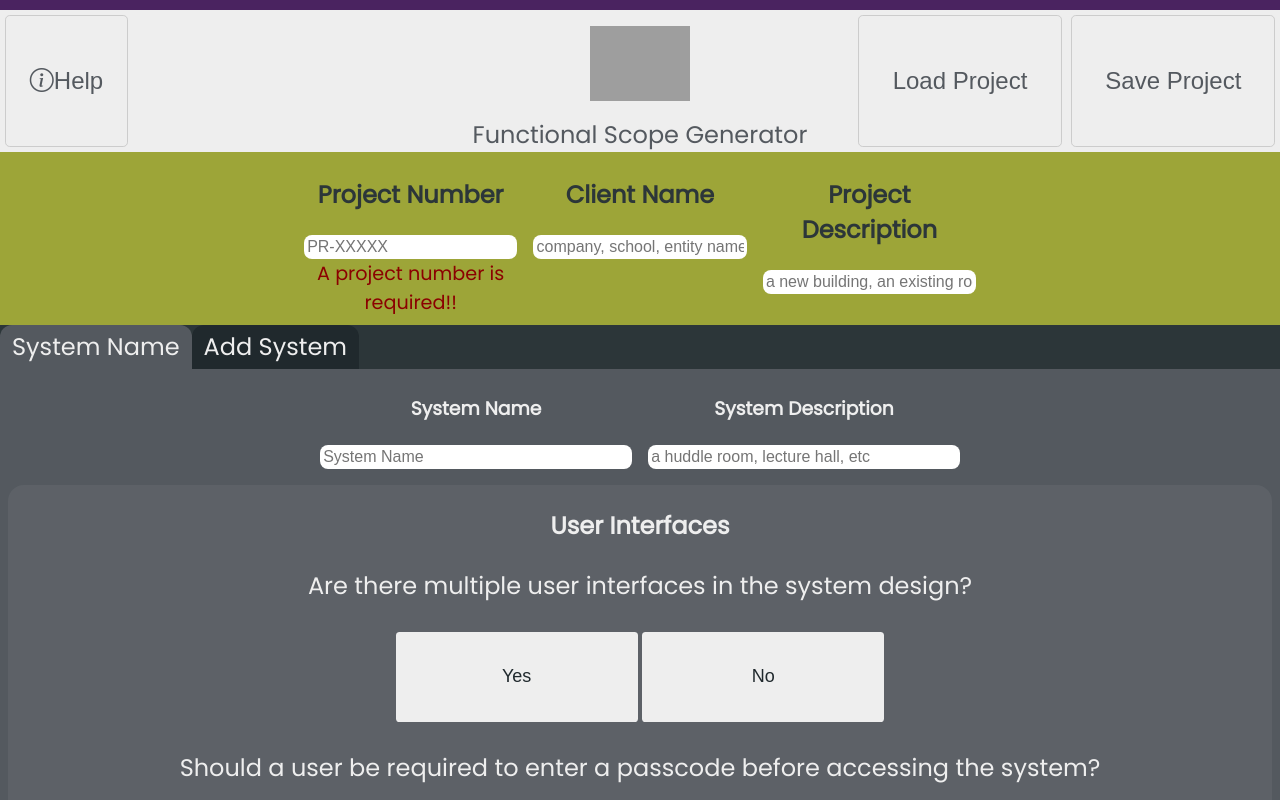
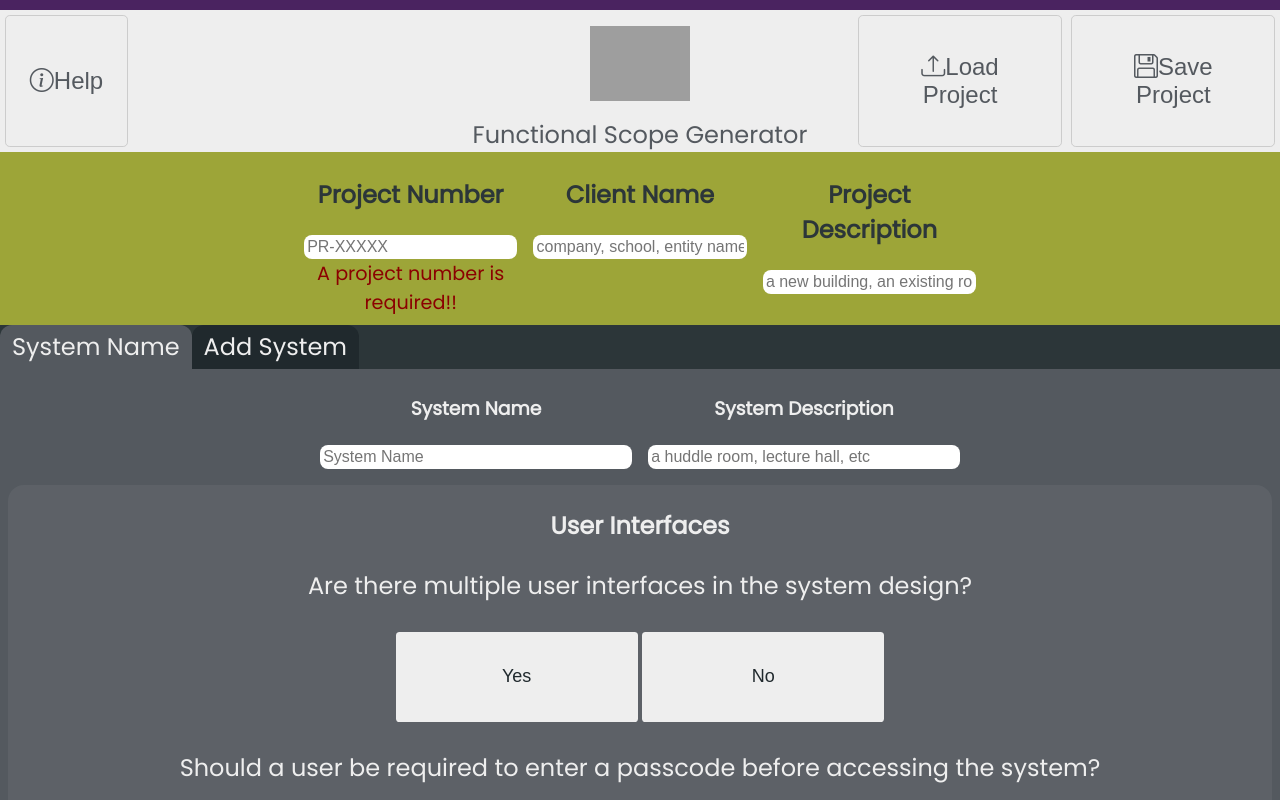
Before and after one commit to ryanjblajda/scope-generator, an Angular app: page / in a window 1280 px wide. Shown: the top 800 px of the page. Built offline with nearby package versions, Linux system fonts and the light colour scheme; grey boxes are pictures that could not be loaded.

Commit message:
add icons to buttons

```diff
--- a/src/app/app.component.html
+++ b/src/app/app.component.html
@@ -13,16 +13,16 @@
     </section>
     <section class="header-item right">
       <!--<button (click)="saveCurrentProject()">Save Project</button>-->
-      <button (click)="loadExistingProject()">Load Project</button>
-      <button (click)="exportCurrentProject()">Save Project</button>
+      <button (click)="loadExistingProject()"><i class="bi bi bi-upload"></i><span>Load Project</span></button>
+      <button (click)="exportCurrentProject()"><i class="bi bi-floppy"></i><span>Save Project</span></button>
     </section>
   </header>
   <app-project *ngIf="!loading() || loaded()" [project]="project" [questions]="questions"></app-project>
   <article class="download-container" *ngIf="downloadReady()">
-    <a [href]="downloadURL()" [download]="downloadName()"><button (click)="downloaded()">Download</button></a>
+    <a [href]="downloadURL()" [download]="downloadName()"><button (click)="downloaded()"><i class="bi bi-cloud-download"></i><span>Save Project</span></button></a>
   </article>
   <footer *ngIf="loaded()" class="footer">
-    <button (click)="onGenerateScopeClicked()">Generate Scope</button>
+    <button (click)="onGenerateScopeClicked()"><i class="bi bi-arrow-clockwise"></i><span>Generate Scope</span></button>
     <!--<span>Please complete the form, once complete you will be able to generate your scope.</span>-->
   </footer>
 </section>
```
